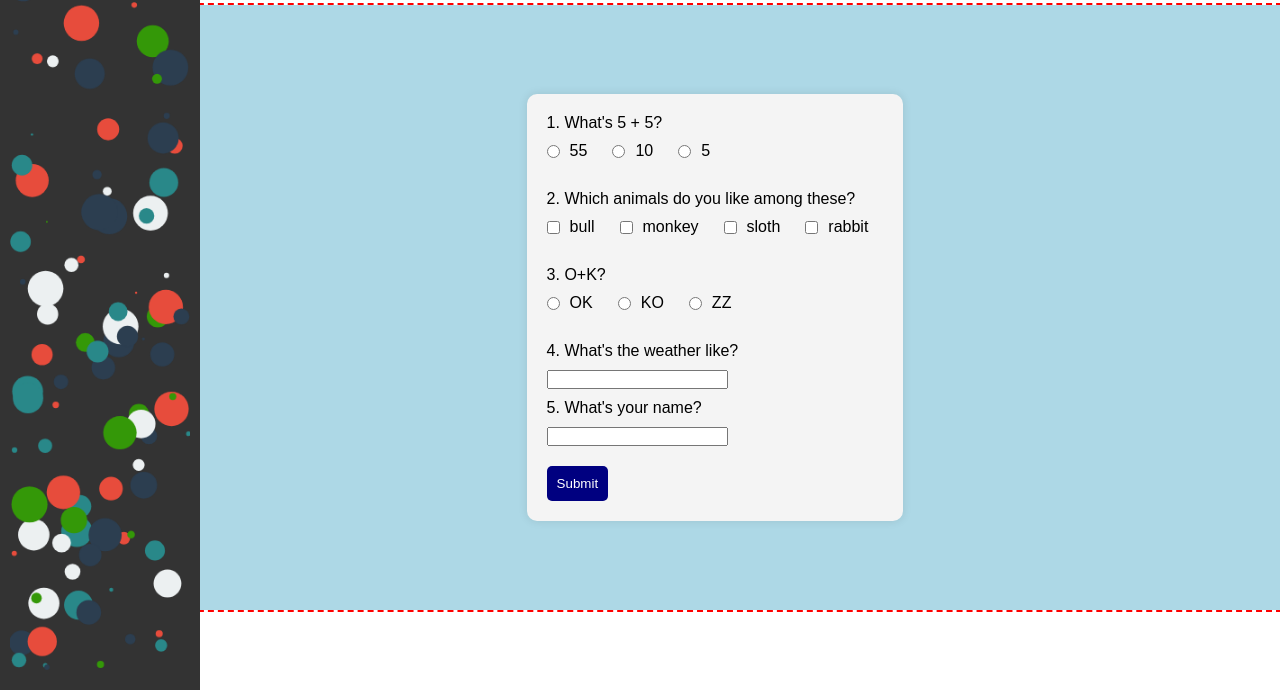
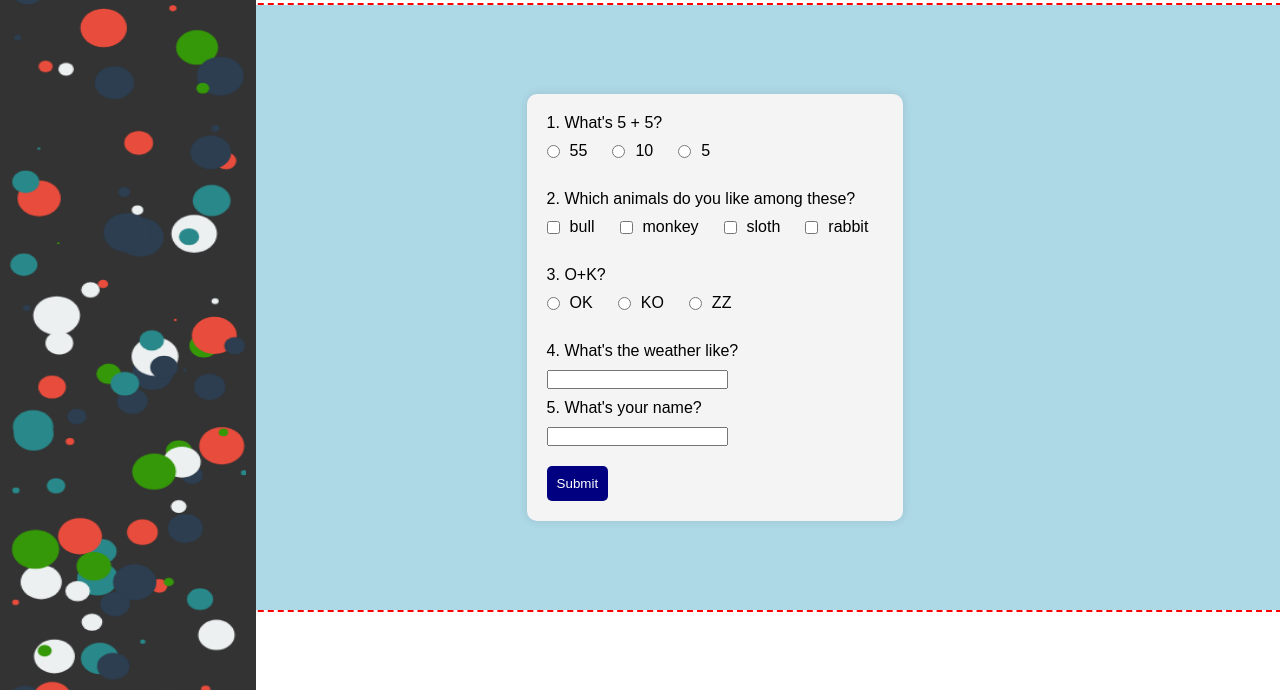
Before and after one commit to vict-hash/Questionnaire, a plain HTML site: page index.html in a window 1280 px wide. Shown: the part 110-800 px from the top of the page. Drawn offline with Linux system fonts and the light colour scheme.

Commit message:
Add files via upload

```diff
--- a/style_g.css
+++ b/style_g.css
@@ -23,7 +23,7 @@ body {
 
 /* Side Navigation */
 .side-nav {
-    width: 200px; /* Set the width to match the canvas */
+    width: 20vw; /* Set the width to match the canvas */
     position: fixed; /* Keep it fixed to the side */
     top: 0;
     left: 0;
@@ -38,7 +38,7 @@ body {
     display: block;
     margin-top: 20px;
     width: 100%;
-    height: auto;
+    height: 100%;
 }
 
 
@@ -267,7 +267,7 @@ canvas.animation {
     }
 
     .box, .animation {
-        width: 100%; /* Full width on small screens */
+        width: 70%; /* Full width on small screens */
     }
 }
 
```
